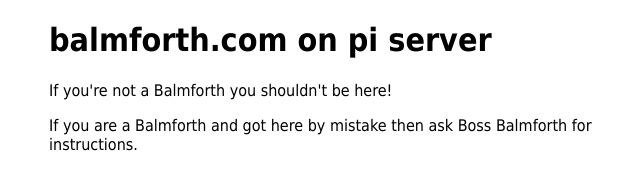
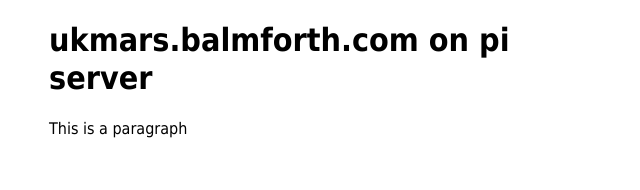
Before and after one commit to ChrisBalmforth/ChrisBalmforth.github.io, a plain HTML site: page index.html in a window 1280 px wide. Shown: the whole page, without its empty margins (311-951 px from the left). Drawn offline with Linux system fonts and the light colour scheme.

Commit message:
Update index.html

```diff
--- a/index.html
+++ b/index.html
@@ -2,7 +2,7 @@
 <html>
   <head>
     <meta http-equiv="content-type" content="text/html; charset=windows-1252">
-    <title>balmforth.com</title>
+    <title>ukmars.balmforth.com</title>
     <style>
     body {
         width: 35em;
@@ -11,9 +11,7 @@
     }
 </style> </head>
   <body>
-    <h1>balmforth.com on pi server</h1>
-    <p>If you're not a Balmforth you shouldn't be here!</p>
-    <p>If you are a Balmforth and got here by mistake then ask Boss Balmforth
-      for instructions.</p>
+    <h1>ukmars.balmforth.com on pi server</h1>
+    <p>This is a paragraph</p>
   </body>
 </html>
```
